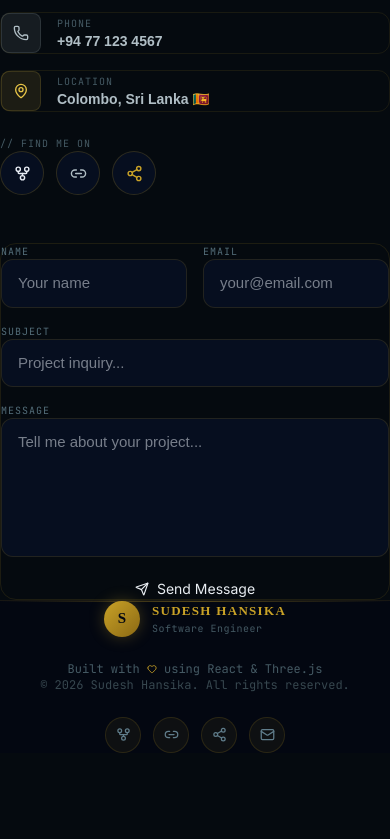
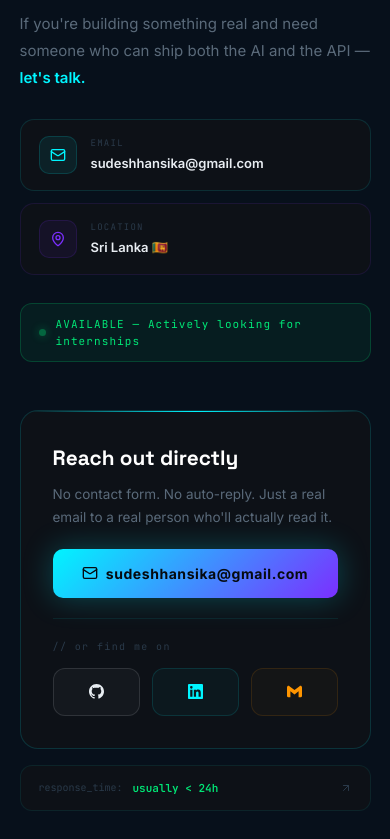
Before and after one commit to Sudesh-2002/personal-portfolio, a React (Vite) app: page / in a window 390 px wide. Shown: the part 8925-9764 px from the top of the page. Before the commit the page ends 9678 px from the top, so only its background shows below. Built offline with nearby package versions, Linux system fonts and the light colour scheme.

Commit message:
feat: replace contact form with direct email CTA and social buttons

```diff
--- a/src/components/Contact.jsx
+++ b/src/components/Contact.jsx
@@ -1,225 +1,171 @@
-import React, { useState } from 'react';
+import React from 'react';
 import { motion } from 'framer-motion';
-import { Mail, Phone, MapPin, Send, GitFork as Github, Link2 as Linkedin, Share2 as Twitter, CheckCircle } from 'lucide-react';
 import { SectionTitle } from './About';
+import { Mail, MapPin, ArrowUpRight } from 'lucide-react';
 
-const Contact = () => {
-  const [formData, setFormData] = useState({ name: '', email: '', subject: '', message: '' });
-  const [sending, setSending] = useState(false);
-  const [sent, setSent] = useState(false);
-
-  const handleChange = (e) => setFormData({ ...formData, [e.target.name]: e.target.value });
-
-  const handleSubmit = async (e) => {
-    e.preventDefault();
-    setSending(true);
-    await new Promise(r => setTimeout(r, 1500));
-    setSending(false);
-    setSent(true);
-    setTimeout(() => setSent(false), 4000);
-    setFormData({ name: '', email: '', subject: '', message: '' });
-  };
-
-  const contactInfo = [
-    { icon: Mail, label: 'Email', value: 'sudeshhansika@gmail.com', href: 'mailto:sudeshhansika@gmail.com', color: '#c9a227' },
-    { icon: Phone, label: 'Phone', value: '+94 77 123 4567', href: 'tel:+94771234567', color: '#b0bec5' },
-    { icon: MapPin, label: 'Location', value: 'Colombo, Sri Lanka 🇱🇰', href: '#', color: '#e8c547' },
+const socials = [
+  {
+    label: 'GitHub',
+    href:  'https://github.com/Sudesh-2002',
+    color: '#E8EDF2',
+    svg: <path d="M12 0C5.37 0 0 5.37 0 12c0 5.3 3.438 9.8 8.205 11.385.6.113.82-.258.82-.577 0-.285-.01-1.04-.015-2.04-3.338.724-4.042-1.61-4.042-1.61-.546-1.387-1.333-1.756-1.333-1.756-1.09-.745.083-.73.083-.73 1.205.085 1.84 1.237 1.84 1.237 1.07 1.834 2.807 1.304 3.492.997.108-.775.418-1.305.762-1.604-2.665-.305-5.467-1.334-5.467-5.93 0-1.31.465-2.38 1.235-3.22-.135-.303-.54-1.523.105-3.176 0 0 1.005-.322 3.3 1.23.96-.267 1.98-.399 3-.405 1.02.006 2.04.138 3 .405 2.28-1.552 3.285-1.23 3.285-1.23.645 1.653.24 2.873.12 3.176.765.84 1.23 1.91 1.23 3.22 0 4.61-2.805 5.625-5.475 5.92.42.36.81 1.096.81 2.22 0 1.606-.015 2.896-.015 3.286 0 .315.21.69.825.57C20.565 21.795 24 17.295 24 12c0-6.63-5.37-12-12-12z"/>,
+  },
+  {
+    label: 'LinkedIn',
+    href:  'https://linkedin.com/in/sudeshhansika',
+    color: '#00F5FF',
+    svg: <path d="M20.447 20.452h-3.554v-5.569c0-1.328-.027-3.037-1.852-3.037-1.853 0-2.136 1.445-2.136 2.939v5.667H9.351V9h3.414v1.561h.046c.477-.9 1.637-1.85 3.37-1.85 3.601 0 4.267 2.37 4.267 5.455v6.286zM5.337 7.433a2.062 2.062 0 0 1-2.063-2.065 2.064 2.064 0 1 1 2.063 2.065zm1.782 13.019H3.555V9h3.564v11.452zM22.225 0H1.771C.792 0 0 .774 0 1.729v20.542C0 23.227.792 24 1.771 24h20.451C23.2 24 24 23.227 24 22.271V1.729C24 .774 23.2 0 22.222 0h.003z"/>,
+  },
+  {
+    label: 'Email',
+    href:  'mailto:sudeshhansika@gmail.com',
+    color: '#FF9500',
+    svg: <path d="M24 5.457v13.909c0 .904-.732 1.636-1.636 1.636h-3.819V11.73L12 16.64l-6.545-4.91v9.273H1.636A1.636 1.636 0 0 1 0 19.366V5.457c0-2.023 2.309-3.178 3.927-1.964L5.455 4.64 12 9.548l6.545-4.91 1.528-1.145C21.69 2.28 24 3.434 24 5.457z"/>,
+  },
 ];
 
-  const socials = [
-    { icon: Github, href: 'https://github.com/Sudesh-2002', label: 'GitHub', color: '#e8edf5' },
-    { icon: Linkedin, href: 'https://linkedin.com/in/sudeshhansika', label: 'LinkedIn', color: '#b0bec5' },
-    { icon: Twitter, href: 'https://twitter.com/sudeshhansika', label: 'Twitter', color: '#c9a227' },
-  ];
+export default function Contact() {
+  return (
+    <section id="contact" className="section" style={{ background: 'rgba(10,22,40,0.5)' }}>
+      <div style={{ maxWidth: '1200px', margin: '0 auto' }}>
+        <SectionTitle label="// say hello" title="Let's Build Something" titleAccent="Intelligent." />
 
-  const inputStyle = {
-    background: 'rgba(7,16,35,0.8)',
-    border: '1px solid rgba(201,162,39,0.15)',
-    borderRadius: '12px',
-    color: '#e8edf5',
-    padding: '12px 16px',
-    width: '100%',
-    outline: 'none',
-    fontFamily: 'Rajdhani, sans-serif',
-    fontWeight: 500,
-    fontSize: '15px',
-    transition: 'border-color 0.3s',
-  };
+        <div style={{ display: 'grid', gridTemplateColumns: 'repeat(auto-fit, minmax(300px, 1fr))', gap: '48px', alignItems: 'start' }}>
 
-  return (
-    <section id="contact" className="section-padding">
-      <div className="w-full">
-        <SectionTitle title="Get In Touch" subtitle="// contact me" />
-
-        <div className="grid md:grid-cols-2 gap-12">
-          {/* Left - Info */}
+          {/* LEFT — copy */}
           <motion.div
-            initial={{ opacity: 0, x: -40 }}
-            whileInView={{ opacity: 1, x: 0 }}
-            transition={{ duration: 0.7 }}
-            viewport={{ once: true }}
-            className="flex flex-col gap-6"
+            initial={{ opacity: 0, x: -40 }} whileInView={{ opacity: 1, x: 0 }}
+            viewport={{ once: true }} transition={{ duration: 0.7 }}
+            style={{ display: 'flex', flexDirection: 'column', gap: '28px' }}
           >
             <div>
-              <h3 className="text-2xl font-bold text-white mb-3" style={{ fontFamily: 'Cinzel, serif' }}>
-                Let's <span className="gradient-text-gold">collaborate</span>
-              </h3>
-              <p className="leading-relaxed" style={{ color: '#78909c', fontFamily: 'Rajdhani, sans-serif', fontWeight: 400 }}>
-                I'm currently open to new opportunities and exciting projects. Whether you have
-                a project in mind, need a skilled developer, or just want to connect — my inbox
-                is always open.
+              <p style={{ fontFamily: 'Inter', fontSize: '16px', color: 'var(--text-muted)', lineHeight: 1.8, marginBottom: '8px' }}>
+                Open to internships, collaborations, and interesting problems.
+              </p>
+              <p style={{ fontFamily: 'Inter', fontSize: '15px', color: 'var(--text-muted)', lineHeight: 1.8 }}>
+                If you're building something real and need someone who can ship both the AI and the API —
+                <span style={{ color: 'var(--cyan)', fontWeight: 600 }}> let's talk.</span>
               </p>
             </div>
 
-            {/* Contact cards */}
-            <div className="flex flex-col gap-4">
-              {contactInfo.map(({ icon: Icon, label, value, href, color }) => (
-                <motion.a
-                  key={label}
-                  href={href}
-                  whileHover={{ x: 6, scale: 1.01 }}
-                  className="glass-card rounded-xl p-4 flex items-center gap-4 group"
-                  style={{ border: '1px solid rgba(201,162,39,0.1)', textDecoration: 'none' }}
+            {/* Info cards */}
+            <div style={{ display: 'flex', flexDirection: 'column', gap: '12px' }}>
+              {[
+                { Icon: Mail,    label: 'Email',    value: 'sudeshhansika@gmail.com', href: 'mailto:sudeshhansika@gmail.com', color: '#00F5FF' },
+                { Icon: MapPin,  label: 'Location', value: 'Sri Lanka 🇱🇰',           href: '#',                              color: '#7B2FFF' },
+              ].map(({ Icon, label, value, href, color }) => (
+                <motion.a key={label} href={href} whileHover={{ x: 6 }}
+                  style={{
+                    display: 'flex', alignItems: 'center', gap: '14px',
+                    padding: '16px 18px', borderRadius: '14px',
+                    background: 'var(--bg-surface)',
+                    border: `1px solid ${color}20`,
+                    textDecoration: 'none', transition: 'border-color 0.2s',
+                  }}
+                  onMouseEnter={e => e.currentTarget.style.borderColor = `${color}50`}
+                  onMouseLeave={e => e.currentTarget.style.borderColor = `${color}20`}
                 >
-                  <div
-                    className="w-10 h-10 rounded-lg flex items-center justify-center flex-shrink-0"
-                    style={{ background: `rgba(${color === '#c9a227' ? '201,162,39' : color === '#b0bec5' ? '176,190,197' : '232,197,71'},0.1)`, border: `1px solid ${color}25` }}
-                  >
-                    <Icon size={16} style={{ color }} />
+                  <div style={{
+                    width: '38px', height: '38px', borderRadius: '10px', flexShrink: 0,
+                    background: `${color}12`, border: `1px solid ${color}25`,
+                    display: 'flex', alignItems: 'center', justifyContent: 'center',
+                  }}>
+                    <Icon size={16} color={color} />
                   </div>
                   <div>
-                    <p className="text-[10px] tracking-widest uppercase mb-0.5" style={{ color: '#455a64', fontFamily: 'JetBrains Mono, monospace' }}>{label}</p>
-                    <p className="text-sm font-semibold" style={{ color: '#b0bec5', fontFamily: 'Rajdhani, sans-serif' }}>{value}</p>
+                    <div style={{ fontFamily: 'JetBrains Mono', fontSize: '9px', color: 'var(--text-dim)', letterSpacing: '0.14em', textTransform: 'uppercase', marginBottom: '3px' }}>{label}</div>
+                    <div style={{ fontFamily: 'Inter', fontSize: '13px', fontWeight: 600, color: 'var(--text-b)' }}>{value}</div>
                   </div>
                 </motion.a>
               ))}
             </div>
 
-            {/* Social links */}
+            {/* Status badge */}
+            <div style={{
+              display: 'inline-flex', alignItems: 'center', gap: '10px',
+              padding: '12px 18px', borderRadius: '12px',
+              background: 'rgba(0,230,118,0.06)', border: '1px solid rgba(0,230,118,0.2)',
+            }}>
+              <span style={{ width: '7px', height: '7px', borderRadius: '50%', background: '#00E676', boxShadow: '0 0 10px #00E676', animation: 'pulse 2s infinite', flexShrink: 0 }} />
+              <span style={{ fontFamily: 'JetBrains Mono', fontSize: '11px', color: '#00E676', letterSpacing: '0.1em' }}>
+                AVAILABLE — Actively looking for internships
+              </span>
+            </div>
+          </motion.div>
+
+          {/* RIGHT — social buttons */}
+          <motion.div
+            initial={{ opacity: 0, x: 40 }} whileInView={{ opacity: 1, x: 0 }}
+            viewport={{ once: true }} transition={{ duration: 0.7 }}
+            style={{ display: 'flex', flexDirection: 'column', gap: '16px' }}
+          >
+            {/* Big CTA */}
+            <div style={{
+              background: 'var(--bg-surface)',
+              border: '1px solid rgba(0,245,255,0.15)',
+              borderRadius: '18px',
+              padding: '32px',
+              display: 'flex', flexDirection: 'column', gap: '20px',
+              position: 'relative', overflow: 'hidden',
+            }}>
+              <div style={{ position: 'absolute', top: 0, left: 0, right: 0, height: '1px', background: 'linear-gradient(90deg, transparent, #00F5FF, transparent)' }} />
+
               <div>
-              <p className="text-[10px] tracking-widest uppercase mb-4" style={{ color: '#455a64', fontFamily: 'JetBrains Mono, monospace' }}>
-                // find me on
+                <h3 style={{ fontFamily: 'Space Grotesk', fontSize: '1.3rem', fontWeight: 700, marginBottom: '8px' }}>
+                  Reach out directly
+                </h3>
+                <p style={{ fontFamily: 'Inter', fontSize: '13.5px', color: 'var(--text-muted)', lineHeight: 1.7 }}>
+                  No contact form. No auto-reply. Just a real email to a real person who'll actually read it.
                 </p>
-              <div className="flex gap-3">
-                {socials.map(({ icon: Icon, href, label, color }) => (
-                  <motion.a
-                    key={label}
-                    href={href}
-                    target="_blank"
-                    rel="noopener noreferrer"
-                    whileHover={{ scale: 1.15, y: -3 }}
-                    whileTap={{ scale: 0.9 }}
-                    className="w-11 h-11 rounded-full flex items-center justify-center"
+              </div>
+
+              <a href="mailto:sudeshhansika@gmail.com" className="btn-solid-cyan" style={{ justifyContent: 'center', padding: '14px 24px' }}>
+                <Mail size={16} /> sudeshhansika@gmail.com
+              </a>
+
+              <div style={{ borderTop: '1px solid rgba(0,245,255,0.08)', paddingTop: '20px' }}>
+                <div style={{ fontFamily: 'JetBrains Mono', fontSize: '10px', color: 'var(--text-dim)', letterSpacing: '0.14em', marginBottom: '14px' }}>
+                  // or find me on
+                </div>
+                <div style={{ display: 'flex', gap: '12px' }}>
+                  {socials.map(({ label, href, color, svg }) => (
+                    <motion.a key={label} href={href} target="_blank" rel="noopener noreferrer"
+                      whileHover={{ scale: 1.12, y: -4 }} whileTap={{ scale: 0.9 }} title={label}
                       style={{
-                      background: 'rgba(7,16,35,0.8)',
-                      border: '1px solid rgba(201,162,39,0.2)',
-                      color,
+                        flex: 1, height: '48px', borderRadius: '12px',
+                        display: 'flex', alignItems: 'center', justifyContent: 'center', gap: '7px',
+                        background: `${color}08`,
+                        border: `1px solid ${color}20`,
+                        color, textDecoration: 'none',
+                        fontFamily: 'Inter', fontSize: '12px', fontWeight: 600,
+                        transition: 'all 0.25s ease',
                       }}
-                    title={label}
+                      onMouseEnter={e => { e.currentTarget.style.background = `${color}15`; e.currentTarget.style.borderColor = `${color}50`; e.currentTarget.style.boxShadow = `0 0 20px ${color}25`; }}
+                      onMouseLeave={e => { e.currentTarget.style.background = `${color}08`; e.currentTarget.style.borderColor = `${color}20`; e.currentTarget.style.boxShadow = 'none'; }}
                     >
-                    <Icon size={17} />
+                      <svg width="15" height="15" viewBox="0 0 24 24" fill="currentColor">{svg}</svg>
+                      <span className="hidden md:block">{label}</span>
                     </motion.a>
                   ))}
                 </div>
               </div>
-          </motion.div>
-
-          {/* Right - Form */}
-          <motion.div
-            initial={{ opacity: 0, x: 40 }}
-            whileInView={{ opacity: 1, x: 0 }}
-            transition={{ duration: 0.7 }}
-            viewport={{ once: true }}
-          >
-            <div
-              className="glass-card rounded-2xl p-8"
-              style={{ border: '1px solid rgba(201,162,39,0.12)' }}
-            >
-              {sent ? (
-                <motion.div
-                  initial={{ opacity: 0, scale: 0.8 }}
-                  animate={{ opacity: 1, scale: 1 }}
-                  className="flex flex-col items-center justify-center h-64 text-center gap-4"
-                >
-                  <CheckCircle size={48} style={{ color: '#c9a227' }} />
-                  <h3 className="text-xl font-bold text-white" style={{ fontFamily: 'Cinzel, serif' }}>Message Sent!</h3>
-                  <p style={{ color: '#78909c', fontFamily: 'Rajdhani, sans-serif' }}>I'll get back to you as soon as possible.</p>
-                </motion.div>
-              ) : (
-                <form onSubmit={handleSubmit} className="flex flex-col gap-4">
-                  <div className="grid grid-cols-2 gap-4">
-                    <div>
-                      <label className="block text-[10px] tracking-widest uppercase mb-2" style={{ color: '#546e7a', fontFamily: 'JetBrains Mono, monospace' }}>Name</label>
-                      <input
-                        type="text" name="name" value={formData.name} onChange={handleChange} required
-                        placeholder="Your name"
-                        style={inputStyle}
-                        onFocus={e => e.target.style.borderColor = 'rgba(201,162,39,0.4)'}
-                        onBlur={e => e.target.style.borderColor = 'rgba(201,162,39,0.15)'}
-                      />
-                    </div>
-                    <div>
-                      <label className="block text-[10px] tracking-widest uppercase mb-2" style={{ color: '#546e7a', fontFamily: 'JetBrains Mono, monospace' }}>Email</label>
-                      <input
-                        type="email" name="email" value={formData.email} onChange={handleChange} required
-                        placeholder="your@email.com"
-                        style={inputStyle}
-                        onFocus={e => e.target.style.borderColor = 'rgba(201,162,39,0.4)'}
-                        onBlur={e => e.target.style.borderColor = 'rgba(201,162,39,0.15)'}
-                      />
-                    </div>
-                  </div>
-                  <div>
-                    <label className="block text-[10px] tracking-widest uppercase mb-2" style={{ color: '#546e7a', fontFamily: 'JetBrains Mono, monospace' }}>Subject</label>
-                    <input
-                      type="text" name="subject" value={formData.subject} onChange={handleChange} required
-                      placeholder="Project inquiry..."
-                      style={inputStyle}
-                      onFocus={e => e.target.style.borderColor = 'rgba(201,162,39,0.4)'}
-                      onBlur={e => e.target.style.borderColor = 'rgba(201,162,39,0.15)'}
-                    />
-                  </div>
-                  <div>
-                    <label className="block text-[10px] tracking-widest uppercase mb-2" style={{ color: '#546e7a', fontFamily: 'JetBrains Mono, monospace' }}>Message</label>
-                    <textarea
-                      name="message" value={formData.message} onChange={handleChange} required
-                      placeholder="Tell me about your project..."
-                      rows={5}
-                      style={{ ...inputStyle, resize: 'none' }}
-                      onFocus={e => e.target.style.borderColor = 'rgba(201,162,39,0.4)'}
-                      onBlur={e => e.target.style.borderColor = 'rgba(201,162,39,0.15)'}
-                    />
             </div>
 
-                  <motion.button
-                    type="submit"
-                    disabled={sending}
-                    whileHover={{ scale: 1.03 }}
-                    whileTap={{ scale: 0.97 }}
-                    className="btn-gold w-full py-3.5 rounded-xl flex items-center justify-center gap-2 text-sm mt-2"
-                    style={{ opacity: sending ? 0.7 : 1 }}
-                  >
-                    {sending ? (
-                      <>
-                        <motion.div
-                          animate={{ rotate: 360 }}
-                          transition={{ duration: 1, repeat: Infinity, ease: 'linear' }}
-                          className="w-4 h-4 border-2 border-current border-t-transparent rounded-full"
-                        />
-                        Sending...
-                      </>
-                    ) : (
-                      <><Send size={14} /> Send Message</>
-                    )}
-                  </motion.button>
-                </form>
-              )}
+            {/* Response time */}
+            <div style={{
+              padding: '14px 18px', borderRadius: '12px',
+              background: 'var(--bg-surface)', border: '1px solid rgba(0,245,255,0.08)',
+              display: 'flex', alignItems: 'center', gap: '10px',
+            }}>
+              <span style={{ fontFamily: 'JetBrains Mono', fontSize: '10px', color: 'var(--text-dim)' }}>response_time:</span>
+              <span style={{ fontFamily: 'JetBrains Mono', fontSize: '11px', color: '#00E676', fontWeight: 600 }}>usually &lt; 24h</span>
+              <ArrowUpRight size={12} color="var(--text-dim)" style={{ marginLeft: 'auto' }} />
             </div>
           </motion.div>
         </div>
       </div>
+
+      <style>{`@keyframes pulse { 0%,100%{opacity:1} 50%{opacity:0.35} }`}</style>
     </section>
   );
-};
-
-export default Contact;
+}
```
Lines whose indentation alone changed are shown as unchanged.
